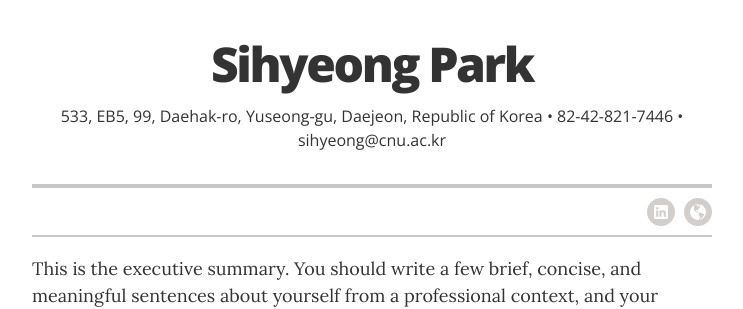
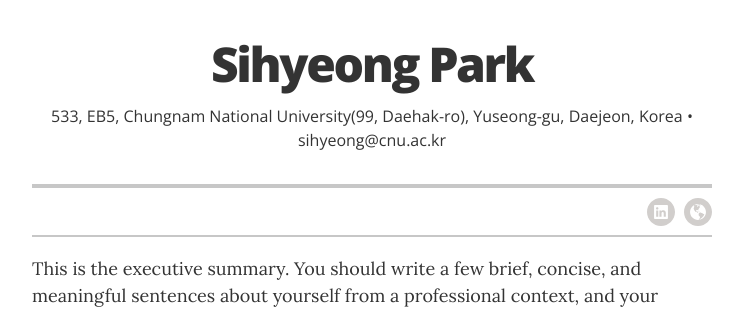
Before and after one commit to sihyeong/sihyeong.github.io, a Jekyll site: the page built from index.html, in a window 1280 px wide and 900 px high. Shown: the top 309 px of the window, without its empty margins (268-1011 px from the left). Built offline with Jekyll 4.4.1, drawn with Linux system fonts in a browser that asks for light colours.

Commit message:
Update _config.yml

```diff
--- a/_config.yml
+++ b/_config.yml
@@ -17,10 +17,10 @@ resume_title:                   ""
 resume_contact_email:           "sihyeong@cnu.ac.kr"
 
 # the next two items are used for schema itemprops in _layouts/resume.html
-resume_contact_telephone:       "82-42-821-7446"
-resume_contact_address:         "533, EB5, 99, Daehak-ro, Yuseong-gu, Daejeon, Republic of Korea"
+resume_contact_telephone:       ""
+resume_contact_address:         "533, EB5, Chungnam National University(99, Daehak-ro), Yuseong-gu, Daejeon, Korea"
 
-resume_header_contact_info:     "533, EB5, 99, Daehak-ro, Yuseong-gu, Daejeon, Republic of Korea • 82-42-821-7446 • sihyeong@cnu.ac.kr"
+resume_header_contact_info:     "533, EB5, Chungnam National University(99, Daehak-ro), Yuseong-gu, Daejeon, Korea • sihyeong@cnu.ac.kr"
 display_header_contact_info:    "true"
 
 resume_header_intro: "<p>This is the executive summary. You should write a few brief, concise, and meaningful sentences about yourself from a professional context, and your immediate career goals. Make the length appropriate for your needs, but keep it brief and concise</p>"
```
